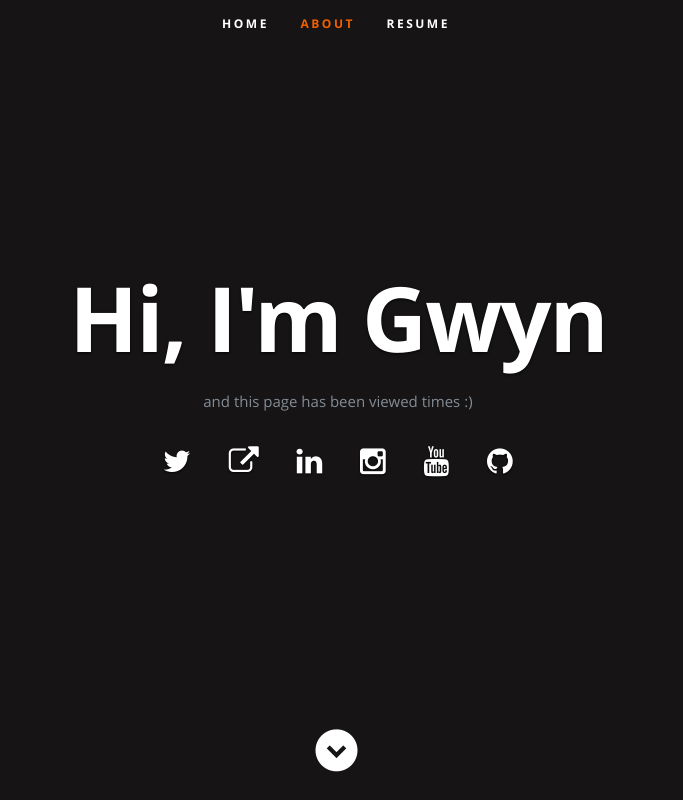
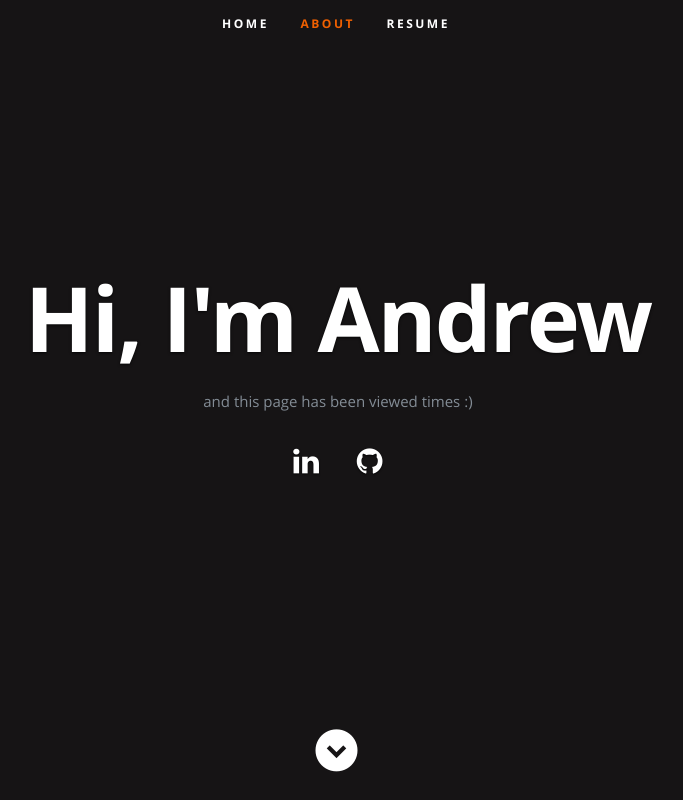
Before and after one commit to GleasonJAndrew/Resume_Azure, a plain HTML site: page frontend/index.html in a window 1280 px wide. Shown: the top 800 px of the page, without its empty margins (304-987 px from the left). Drawn offline with nearby package versions, Linux system fonts and the light colour scheme; a script that the page names is missing.

Commit message:
Updated some of html code and added my pic

```diff
--- a/frontend/index.html
+++ b/frontend/index.html
@@ -7,7 +7,7 @@
    <!--- Basic Page Needs
    ================================================== -->
    <meta charset="utf-8">
-	<title>Gwyn's Resume</title>
+	<title>Andrew's Resume</title>
 	<meta name="description" content="">
 	<meta name="author" content="">
 
@@ -54,16 +54,12 @@
 
       <div class="row banner">
          <div class="banner-text">
-            <h1 class="responsive-headline">Hi, I'm Gwyn</h1>
+            <h1 class="responsive-headline">Hi, I'm Andrew</h1>
 
             <p>and this page has been viewed <a id="counter"></a> times :) </p>
             <ul class="social">
-               <li><a href="https://twitter.com/madebygps"><i class="fa fa-twitter"></i></a></li>
-               <li><a href="https://madebygps.com"><i class="fa fa-external-link"></i></a></li>
-               <li><a href="https://linkedin.com/in/gwyneth-pena"><i class="fa fa-linkedin"></i></a></li>
-               <li><a href="https://instagram.com/madebygps"><i class="fa fa-instagram"></i></a></li>
-               <li><a href="https://youtube.com/madebygps"><i class="fa fa-youtube"></i></a></li>
-               <li><a href="https://github.com/madebygps/cgc-azure-resume"><i class="fa fa-github"></i></a></li>
+               <li><a href="https://linkedin.com/in/AndrewJGleason"><i class="fa fa-linkedin"></i></a></li>
+               <li><a href="https://github.com/GleasonJAndrew/Resume_Azure"><i class="fa fa-github"></i></a></li>
             </ul>
          </div>
       </div>
```
